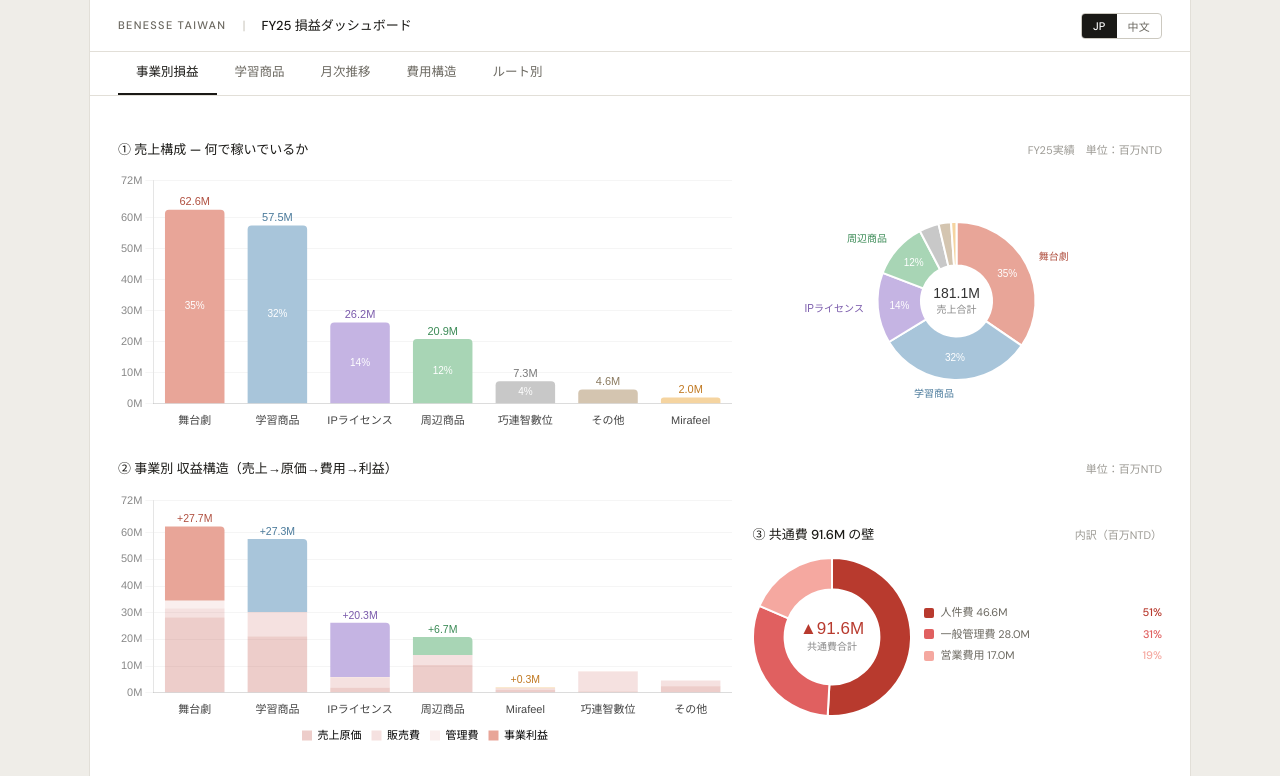
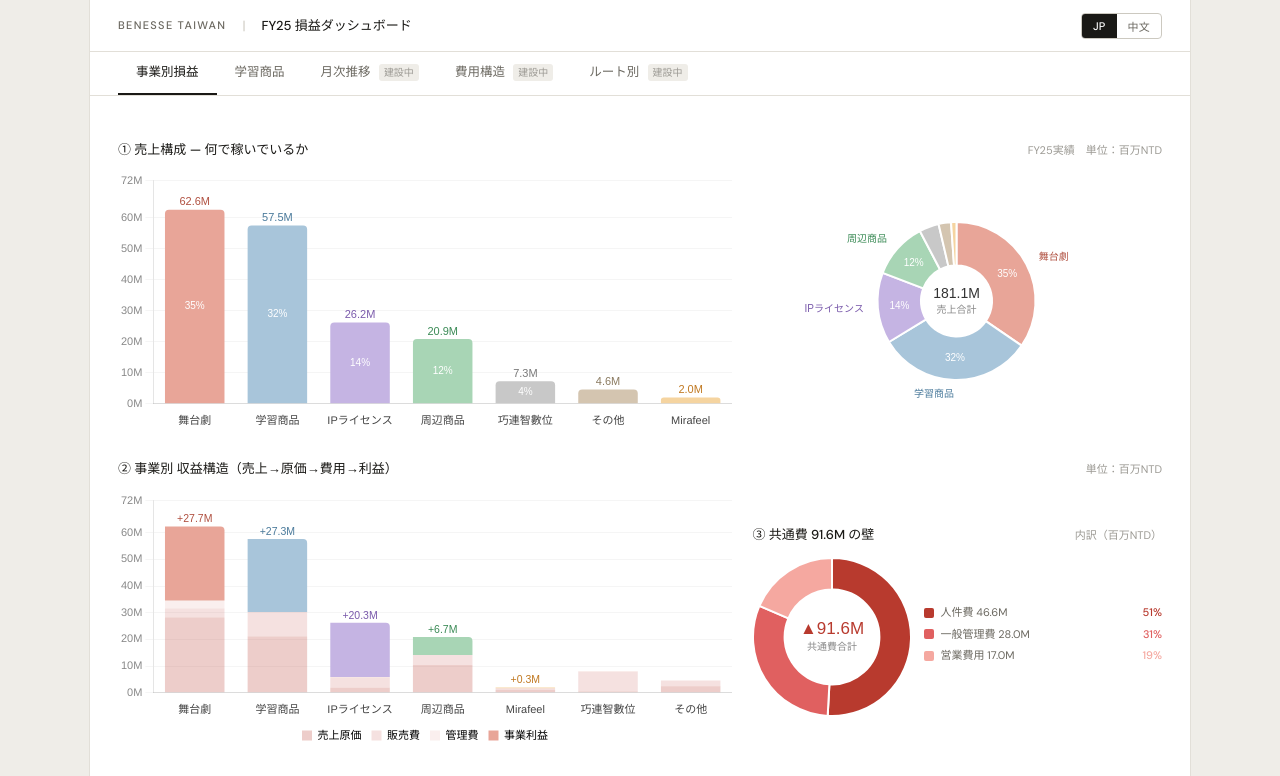
Before and after one commit to kazuyukikonuma/FY25-profit-and-loss-analysis, a plain HTML site: page index.html in a window 1280 px wide. Both pictures are taken after a click on the button "JP". Shown: the top 776 px of the page. Drawn offline with nearby package versions, Linux system fonts and the light colour scheme.

Commit message:
Add files via upload

```diff
--- a/index.html
+++ b/index.html
@@ -352,9 +352,9 @@
 <nav class="tabbar">
   <div class="tab active" onclick="showTab('overview')" data-ja="事業別損益" data-zh="事業別損益">事業別損益</div>
   <div class="tab" onclick="showTab('learning')" data-ja="学習商品" data-zh="學習商品">学習商品</div>
-  <div class="tab" onclick="showTab('monthly')" data-ja="月次推移" data-zh="月次趨勢">月次推移 <span class="tab-badge" data-ja="建設中" data-zh="建設中">建設中</span></div>
-  <div class="tab" onclick="showTab('cost')" data-ja="費用構造" data-zh="費用結構">費用構造 <span class="tab-badge" data-ja="建設中" data-zh="建設中">建設中</span></div>
-  <div class="tab" onclick="showTab('channel')" data-ja="ルート別" data-zh="通路別">ルート別 <span class="tab-badge" data-ja="建設中" data-zh="建設中">建設中</span></div>
+  <div class="tab" onclick="showTab('monthly')"><span data-ja="月次推移" data-zh="月次趨勢">月次推移</span> <span class="tab-badge">建設中</span></div>
+  <div class="tab" onclick="showTab('cost')"><span data-ja="費用構造" data-zh="費用結構">費用構造</span> <span class="tab-badge">建設中</span></div>
+  <div class="tab" onclick="showTab('channel')"><span data-ja="ルート別" data-zh="通路別">ルート別</span> <span class="tab-badge">建設中</span></div>
 </nav>
 
 <!-- ══ PAGE: overview ══ -->
@@ -1692,7 +1692,7 @@
   function setLang(lang){
     currentLang=lang;
     document.querySelectorAll('.lang-btn').forEach(btn=>{btn.classList.toggle('active',btn.textContent.trim()===(lang==='ja'?'JP':'中文'));});
-    document.querySelectorAll('[data-ja]').forEach(el=>{const v=el.getAttribute('data-'+lang);if(v!==null)el.textContent=v;});
+    document.querySelectorAll('[data-ja]').forEach(el=>{const v=el.getAttribute('data-'+lang);if(v!==null && el.children.length===0)el.textContent=v;});
     const aS=document.querySelector('.subpage.active');
     if(aS){
       const id=aS.id.replace('sub-','');
```
